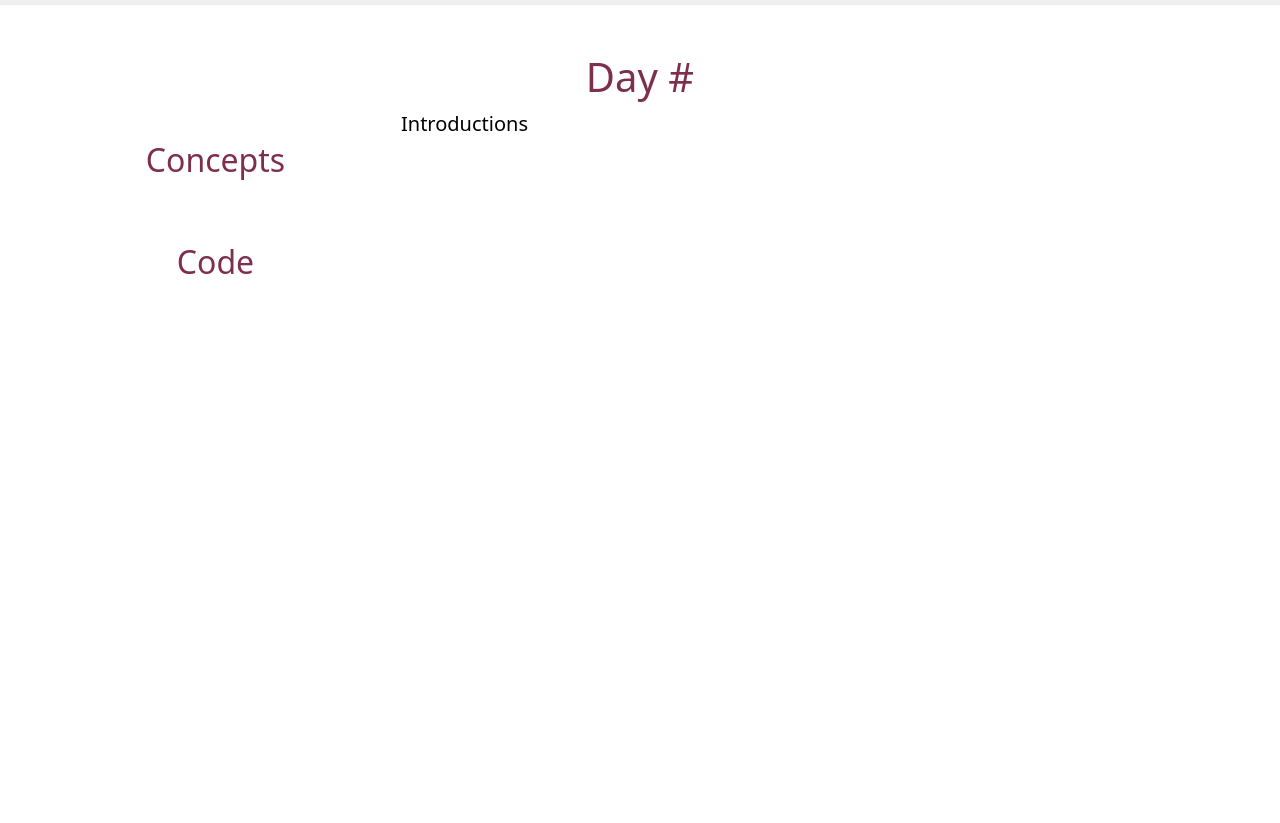
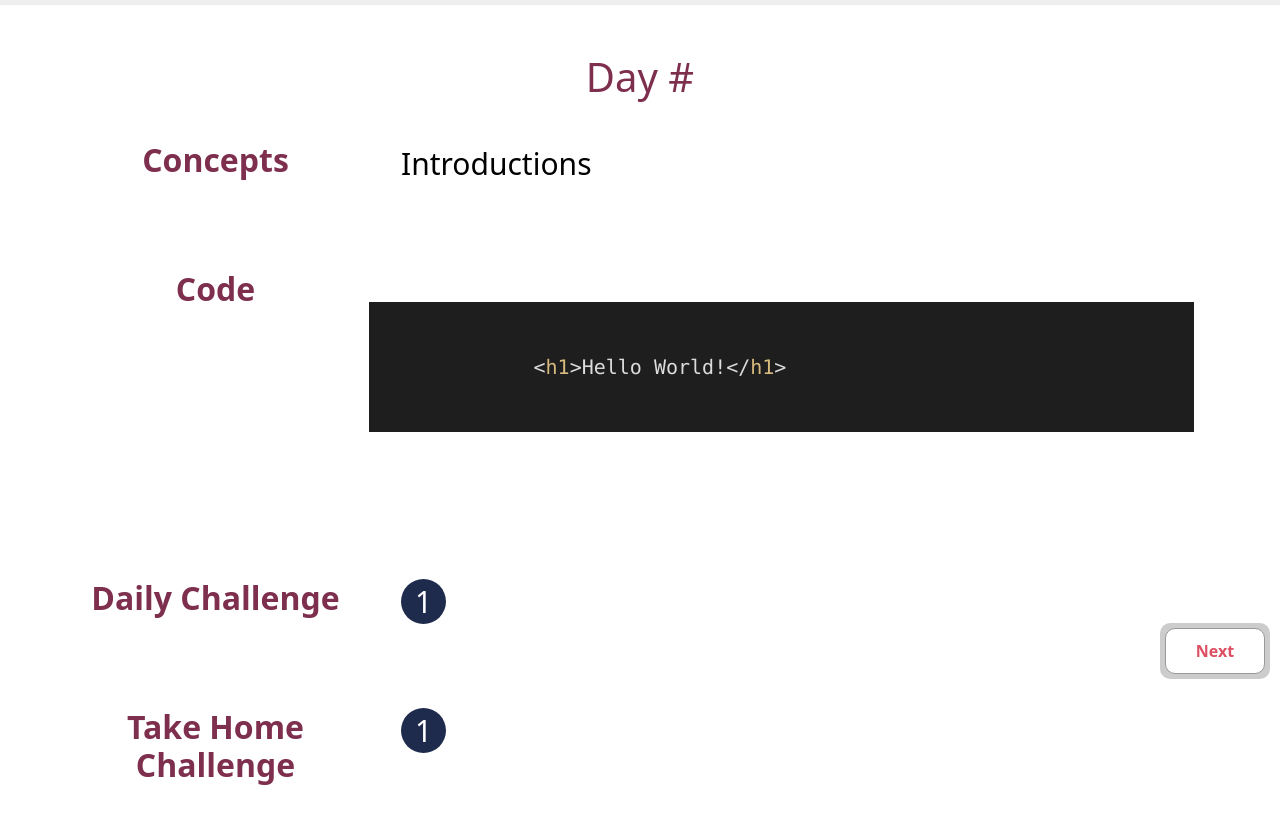
Before and after one commit to GeekwiseAcademy/course-template, a plain HTML site: page one.html in a window 1280 px wide. Shown: the part 111-934 px from the top of the page. Drawn offline with nearby package versions, Linux system fonts and the light colour scheme.

Commit message:
updated template structure, syntax, added tool for highlighting, section navigation, and pagination

```diff
--- a/one.html
+++ b/one.html
@@ -6,6 +6,9 @@
     <meta http-equiv="X-UA-Compatible" content="ie=edge">
     <title>[COURSE NAME]</title>
     <link rel="icon" type="image/png" href="favicon.png">
+    <!-- ### Add highlight.js when using pre and code elements for highlighting -->
+    <link rel="stylesheet" href="https://cdnjs.cloudflare.com/ajax/libs/highlight.js/11.5.1/styles/vs2015.min.css">
+    <!-- ### -->
     <link rel="stylesheet" href="css/bootstrap.min.css">
     <link rel="stylesheet" href="css/style.css">
 </head>
@@ -37,37 +40,69 @@
     </nav>
   </header>
 
-  <div class="container padtop3">
+  <main class="container padtop3">
     <div class="row">
       <div class="col text-center">
         <h1>Day #</h1>
       </div>
     </div>
 
-    <div class="row section"><!-- Concepts -->
+    <section class="row section"><!-- Concepts -->
       <aside class="col">
-        <h2>Concepts</h2>
+        <h2 id="concepts"><a href="#concepts">Concepts</a></h2>
       </aside>
-      <main class="col-9">
+      <div class="col-9">
         <ul class="points">
           <li>Introductions</li>
         </ul>
-      </main>
-    </div><!-- end Concepts -->
+      </div>
+    </section><!-- end Concepts -->
 
-    <div class="row section"><!-- Section with code markup -->
+    <section class="row section"><!-- Section with code markup -->
       <aside class="col">
-        <h2>Code</h2>
+        <h2 id="code">
+          <a href="#code" target="_blank">Code</a>
+        </h2>
       </aside>
-      <main class="col-9">
-        <pre class="language-markup">
-          <code class="language-markup">
-            < h1 > Hello World! < / h1 >
+      <div class="col-9">
+        <pre>
+          <code>
+            &lt;h1&gt;Hello World!&lt;/h1&gt;
           </code>
         </pre>
-      </main>
-    </div><!-- end code markup -->
+      </div>
+    </section><!-- end code markup -->
+
+    <section class="row section"> <!-- HTML Daily Challenge -->
+      <aside class="col">
+        <h2 id="daily-challenge"><a href="#daily-challenge">Daily Challenge</a></h2>
+      </aside>
+      <div class="col-9">
+        <ol class="points">
+          <li></li>
+        </ol>
+      </div>
+    </section>
+
+    <section class="row section"> <!-- HTML Take Home Challenge -->
+      <aside class="col">
+        <h2 id="take-home-challenge"><a href="#take-home-challenge">Take Home Challenge</a></h2>
+      </aside>
+      <div class="col-9">
+        <ol class="points">
+          <li></li>
+        </ol>
+      </div>
+    </section>
+  </main>
+
+  <div class="pagination-nav"> <!-- Pagination -->
+    <!-- <a href="#">Previous</a> Only add for Days 2 - 12-->
+    <a href="two.html">Next</a> <!-- Remove on Day 12 -->
   </div>
+
+  <script src="https://cdnjs.cloudflare.com/ajax/libs/highlight.js/11.5.1/highlight.min.js"></script>
+  <script>hljs.highlightAll();</script>
 
   <script src="https://cdn.jsdelivr.net/npm/popper.js@1.16.0/dist/umd/popper.min.js" integrity="sha384-Q6E9RHvbIyZFJoft+2mJbHaEWldlvI9IOYy5n3zV9zzTtmI3UksdQRVvoxMfooAo" crossorigin="anonymous"></script>
   <script type="text/javascript" src="js/bootstrap.min.js" integrity="sha384-oesi62hOLfzrys4LxRF63OJCXdXDipiYWBnvTl9Y9/TRlw5xlKIEHpNyvvDShgf/" crossorigin="anonymous"></script>
```
